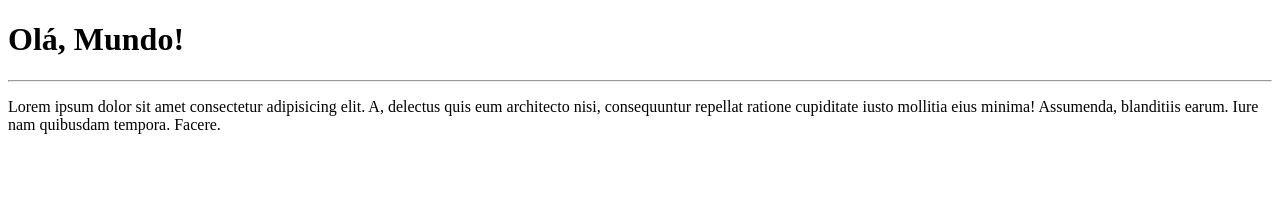
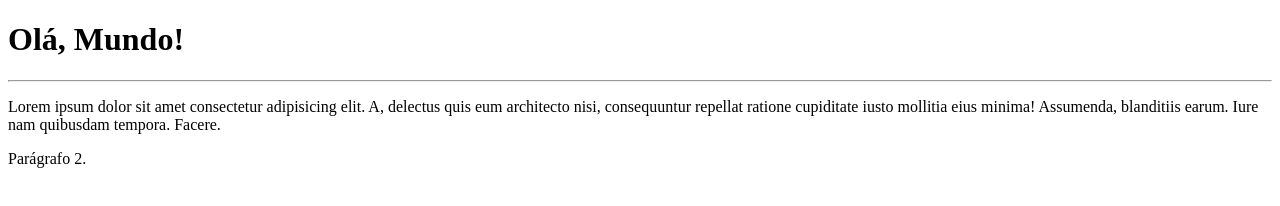
Before and after one commit to pedrochame/Ola-Mundo, a plain HTML site: page site-exemplo/index.html in a window 1280 px wide. Drawn offline with Linux system fonts and the light colour scheme.

Commit message:
Segundo parágrafo

```diff
--- a/site-exemplo/index.html
+++ b/site-exemplo/index.html
@@ -9,5 +9,6 @@
     <h1>Olá, Mundo!</h1>
     <hr>
     <p>Lorem ipsum dolor sit amet consectetur adipisicing elit. A, delectus quis eum architecto nisi, consequuntur repellat ratione cupiditate iusto mollitia eius minima! Assumenda, blanditiis earum. Iure nam quibusdam tempora. Facere.</p>
+    <p>Parágrafo 2.</p>
 </body>
 </html>
```
